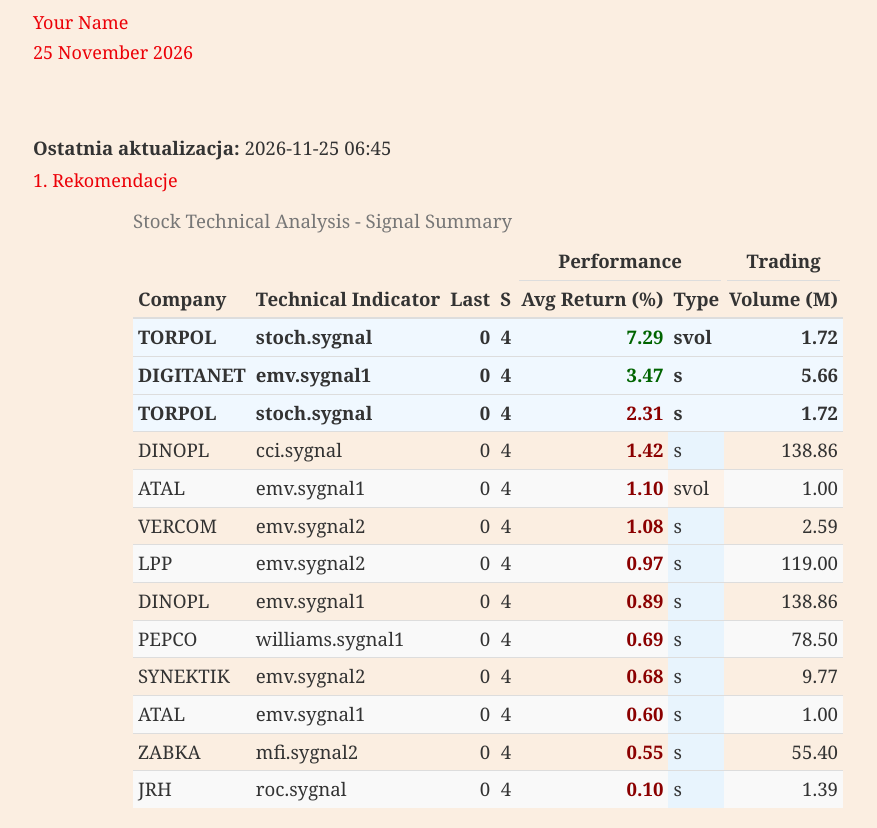
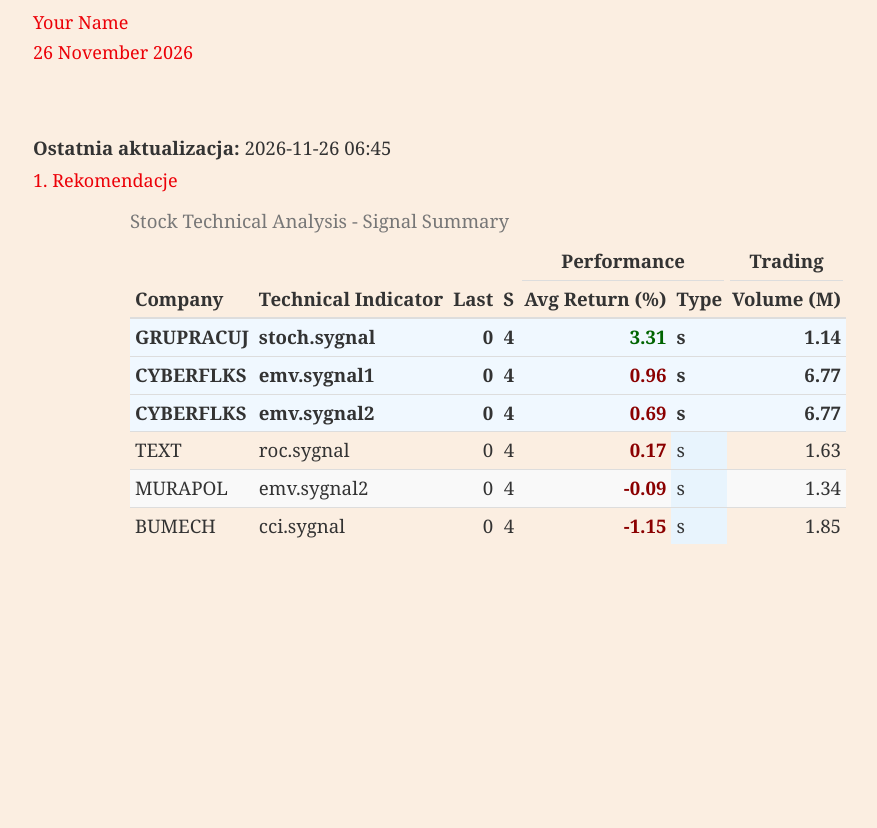
Before and after one commit to ignacymorawski/kipling, a plain HTML site: page index.html in a window 1280 px wide. Shown: the part 68-896 px from the top of the page, without its empty margins (152-1029 px from the left). After the commit the page ends 800 px from the top, so only its background shows below. Drawn offline with nearby package versions, Linux system fonts and the light colour scheme; some packages are replaced by stand-ins of ours.

Commit message:
Auto-update site: 2026-11-26 06:45:07

```diff
--- a/index.html
+++ b/index.html
@@ -11,7 +11,7 @@
 
 <meta name="author" content="Your Name" />
 
-<meta name="date" content="2026-11-25" />
+<meta name="date" content="2026-11-26" />
 
 <title>Analysis of Recommended Stocks</title>
 
@@ -576,7 +576,7 @@ display: none;
 
 <h1 class="title toc-ignore">Analysis of Recommended Stocks</h1>
 <h4 class="author">Your Name</h4>
-<h4 class="date">25 November 2026</h4>
+<h4 class="date">26 November 2026</h4>
 
 </div>
 
@@ -607,7 +607,7 @@ background-color: #FBEEE1;
 }
 </style>
 <p><br /><br /></p>
-<p><strong>Ostatnia aktualizacja:</strong> 2026-11-25 06:45</p>
+<p><strong>Ostatnia aktualizacja:</strong> 2026-11-26 06:45</p>
 <div id="rekomendacje" class="section level4">
 <h4>1. Rekomendacje</h4>
 <table class="table table-striped table-hover table-condensed table-responsive" style="width: auto !important; margin-left: auto; margin-right: auto;">
@@ -656,7 +656,7 @@ Volume (M)
 <tbody>
 <tr>
 <td style="text-align:left;font-weight: bold;background-color: rgba(240, 248, 255, 255) !important;">
-TORPOL
+GRUPRACUJ
 </td>
 <td style="text-align:left;font-weight: bold;background-color: rgba(240, 248, 255, 255) !important;">
 stoch.sygnal
@@ -668,18 +668,18 @@ stoch.sygnal
 4
 </td>
 <td style="text-align:right;font-weight: bold;color: darkgreen !important;font-weight: bold;background-color: rgba(240, 248, 255, 255) !important;">
-7.29
+3.31
 </td>
-<td style="text-align:left;background-color: rgba(253, 242, 232, 255) !important;font-weight: bold;background-color: rgba(240, 248, 255, 255) !important;">
-svol
+<td style="text-align:left;background-color: rgba(232, 244, 253, 255) !important;font-weight: bold;background-color: rgba(240, 248, 255, 255) !important;">
+s
 </td>
 <td style="text-align:right;font-weight: bold;background-color: rgba(240, 248, 255, 255) !important;">
-1.72
+1.14
 </td>
 </tr>
 <tr>
 <td style="text-align:left;font-weight: bold;background-color: rgba(240, 248, 255, 255) !important;">
-DIGITANET
+CYBERFLKS
 </td>
 <td style="text-align:left;font-weight: bold;background-color: rgba(240, 248, 255, 255) !important;">
 emv.sygnal1
@@ -690,22 +690,22 @@ emv.sygnal1
 <td style="text-align:right;font-weight: bold;background-color: rgba(240, 248, 255, 255) !important;">
 4
 </td>
-<td style="text-align:right;font-weight: bold;color: darkgreen !important;font-weight: bold;background-color: rgba(240, 248, 255, 255) !important;">
-3.47
+<td style="text-align:right;font-weight: bold;color: darkred !important;font-weight: bold;background-color: rgba(240, 248, 255, 255) !important;">
+0.96
 </td>
 <td style="text-align:left;background-color: rgba(232, 244, 253, 255) !important;font-weight: bold;background-color: rgba(240, 248, 255, 255) !important;">
 s
 </td>
 <td style="text-align:right;font-weight: bold;background-color: rgba(240, 248, 255, 255) !important;">
-5.66
+6.77
 </td>
 </tr>
 <tr>
 <td style="text-align:left;font-weight: bold;background-color: rgba(240, 248, 255, 255) !important;">
-TORPOL
+CYBERFLKS
 </td>
 <td style="text-align:left;font-weight: bold;background-color: rgba(240, 248, 255, 255) !important;">
-stoch.sygnal
+emv.sygnal2
 </td>
 <td style="text-align:right;font-weight: bold;background-color: rgba(240, 248, 255, 255) !important;">
 0
@@ -714,18 +714,64 @@ stoch.sygnal
 4
 </td>
 <td style="text-align:right;font-weight: bold;color: darkred !important;font-weight: bold;background-color: rgba(240, 248, 255, 255) !important;">
-2.31
+0.69
 </td>
 <td style="text-align:left;background-color: rgba(232, 244, 253, 255) !important;font-weight: bold;background-color: rgba(240, 248, 255, 255) !important;">
 s
 </td>
 <td style="text-align:right;font-weight: bold;background-color: rgba(240, 248, 255, 255) !important;">
-1.72
+6.77
 </td>
 </tr>
 <tr>
 <td style="text-align:left;">
-DINOPL
+TEXT
+</td>
+<td style="text-align:left;">
+roc.sygnal
+</td>
+<td style="text-align:right;">
+0
+</td>
+<td style="text-align:right;">
+4
+</td>
+<td style="text-align:right;font-weight: bold;color: darkred !important;">
+0.17
+</td>
+<td style="text-align:left;background-color: rgba(232, 244, 253, 255) !important;">
+s
+</td>
+<td style="text-align:right;">
+1.63
+</td>
+</tr>
+<tr>
+<td style="text-align:left;">
+MURAPOL
+</td>
+<td style="text-align:left;">
+emv.sygnal2
+</td>
+<td style="text-align:right;">
+0
+</td>
+<td style="text-align:right;">
+4
+</td>
+<td style="text-align:right;font-weight: bold;color: darkred !important;">
+-0.09
+</td>
+<td style="text-align:left;background-color: rgba(232, 244, 253, 255) !important;">
+s
+</td>
+<td style="text-align:right;">
+1.34
+</td>
+</tr>
+<tr>
+<td style="text-align:left;">
+BUMECH
 </td>
 <td style="text-align:left;">
 cci.sygnal
@@ -737,220 +783,13 @@ cci.sygnal
 4
 </td>
 <td style="text-align:right;font-weight: bold;color: darkred !important;">
-1.42
+-1.15
 </td>
 <td style="text-align:left;background-color: rgba(232, 244, 253, 255) !important;">
 s
 </td>
 <td style="text-align:right;">
-138.86
-</td>
-</tr>
-<tr>
-<td style="text-align:left;">
-ATAL
-</td>
-<td style="text-align:left;">
-emv.sygnal1
-</td>
-<td style="text-align:right;">
-0
-</td>
-<td style="text-align:right;">
-4
-</td>
-<td style="text-align:right;font-weight: bold;color: darkred !important;">
-1.10
-</td>
-<td style="text-align:left;background-color: rgba(253, 242, 232, 255) !important;">
-svol
-</td>
-<td style="text-align:right;">
-1.00
-</td>
-</tr>
-<tr>
-<td style="text-align:left;">
-VERCOM
-</td>
-<td style="text-align:left;">
-emv.sygnal2
-</td>
-<td style="text-align:right;">
-0
-</td>
-<td style="text-align:right;">
-4
-</td>
-<td style="text-align:right;font-weight: bold;color: darkred !important;">
-1.08
-</td>
-<td style="text-align:left;background-color: rgba(232, 244, 253, 255) !important;">
-s
-</td>
-<td style="text-align:right;">
-2.59
-</td>
-</tr>
-<tr>
-<td style="text-align:left;">
-LPP
-</td>
-<td style="text-align:left;">
-emv.sygnal2
-</td>
-<td style="text-align:right;">
-0
-</td>
-<td style="text-align:right;">
-4
-</td>
-<td style="text-align:right;font-weight: bold;color: darkred !important;">
-0.97
-</td>
-<td style="text-align:left;background-color: rgba(232, 244, 253, 255) !important;">
-s
-</td>
-<td style="text-align:right;">
-119.00
-</td>
-</tr>
-<tr>
-<td style="text-align:left;">
-DINOPL
-</td>
-<td style="text-align:left;">
-emv.sygnal1
-</td>
-<td style="text-align:right;">
-0
-</td>
-<td style="text-align:right;">
-4
-</td>
-<td style="text-align:right;font-weight: bold;color: darkred !important;">
-0.89
-</td>
-<td style="text-align:left;background-color: rgba(232, 244, 253, 255) !important;">
-s
-</td>
-<td style="text-align:right;">
-138.86
-</td>
-</tr>
-<tr>
-<td style="text-align:left;">
-PEPCO
-</td>
-<td style="text-align:left;">
-williams.sygnal1
-</td>
-<td style="text-align:right;">
-0
-</td>
-<td style="text-align:right;">
-4
-</td>
-<td style="text-align:right;font-weight: bold;color: darkred !important;">
-0.69
-</td>
-<td style="text-align:left;background-color: rgba(232, 244, 253, 255) !important;">
-s
-</td>
-<td style="text-align:right;">
-78.50
-</td>
-</tr>
-<tr>
-<td style="text-align:left;">
-SYNEKTIK
-</td>
-<td style="text-align:left;">
-emv.sygnal2
-</td>
-<td style="text-align:right;">
-0
-</td>
-<td style="text-align:right;">
-4
-</td>
-<td style="text-align:right;font-weight: bold;color: darkred !important;">
-0.68
-</td>
-<td style="text-align:left;background-color: rgba(232, 244, 253, 255) !important;">
-s
-</td>
-<td style="text-align:right;">
-9.77
-</td>
-</tr>
-<tr>
-<td style="text-align:left;">
-ATAL
-</td>
-<td style="text-align:left;">
-emv.sygnal1
-</td>
-<td style="text-align:right;">
-0
-</td>
-<td style="text-align:right;">
-4
-</td>
-<td style="text-align:right;font-weight: bold;color: darkred !important;">
-0.60
-</td>
-<td style="text-align:left;background-color: rgba(232, 244, 253, 255) !important;">
-s
-</td>
-<td style="text-align:right;">
-1.00
-</td>
-</tr>
-<tr>
-<td style="text-align:left;">
-ZABKA
-</td>
-<td style="text-align:left;">
-mfi.sygnal2
-</td>
-<td style="text-align:right;">
-0
-</td>
-<td style="text-align:right;">
-4
-</td>
-<td style="text-align:right;font-weight: bold;color: darkred !important;">
-0.55
-</td>
-<td style="text-align:left;background-color: rgba(232, 244, 253, 255) !important;">
-s
-</td>
-<td style="text-align:right;">
-55.40
-</td>
-</tr>
-<tr>
-<td style="text-align:left;">
-JRH
-</td>
-<td style="text-align:left;">
-roc.sygnal
-</td>
-<td style="text-align:right;">
-0
-</td>
-<td style="text-align:right;">
-4
-</td>
-<td style="text-align:right;font-weight: bold;color: darkred !important;">
-0.10
-</td>
-<td style="text-align:left;background-color: rgba(232, 244, 253, 255) !important;">
-s
-</td>
-<td style="text-align:right;">
-1.39
+1.85
 </td>
 </tr>
 </tbody>
```
